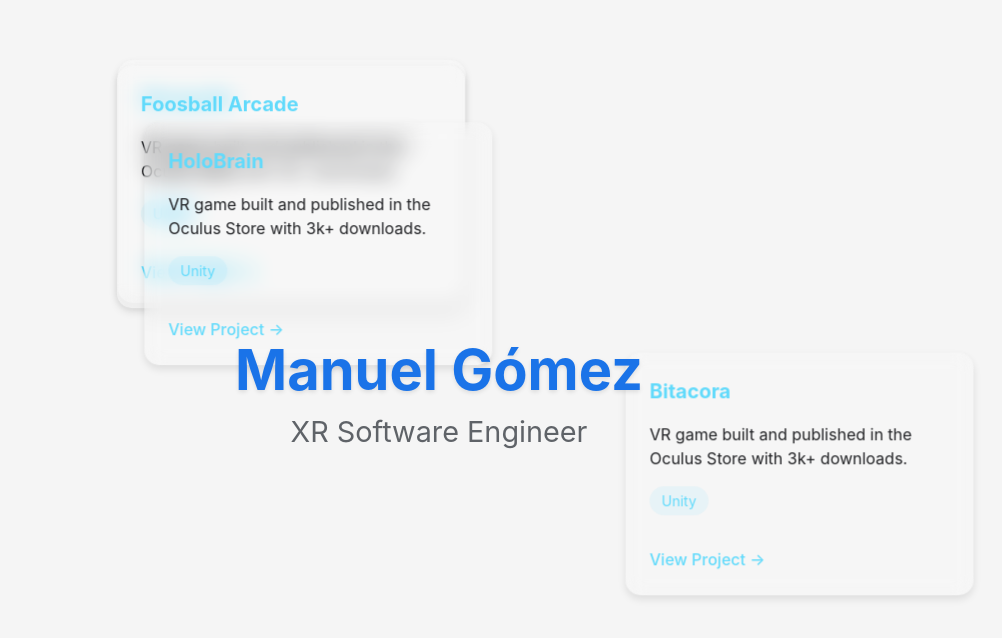
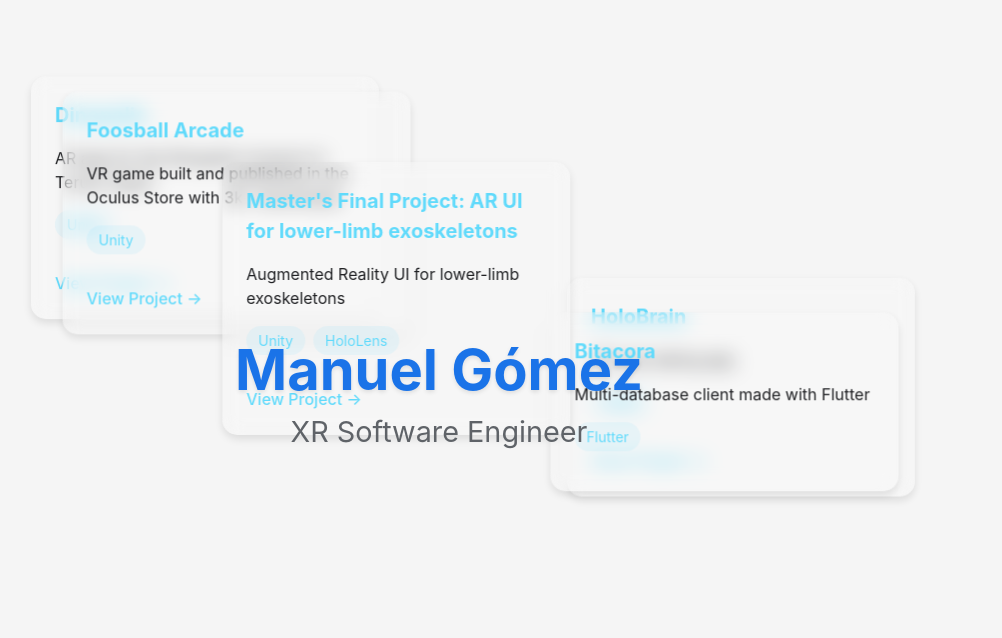
Before and after one commit to manugomez95/manueljgomez.com, a React (Vite) app: page / in a window 1280 px wide. Shown: the top 638 px of the page, without its empty margins (201-1203 px from the left). Built offline with nearby package versions, Linux system fonts and the light colour scheme.

Commit message:
Add info

```diff
--- a/src/data/cvData.js
+++ b/src/data/cvData.js
@@ -16,7 +16,7 @@
       relatedProject: "Dinopolis"
     },
     {
-      title: "Published research paper on VR interaction patterns",
+      title: "Published a paper: Augmented Reality Feedback for Exoskeleton-Assisted Walking. A Feasibility Study.",
       relatedProject: "Dinopolis"
     }
   ],
@@ -76,19 +76,24 @@
       title: "Foosball Arcade",
       description: "VR game built and published in the Oculus Store with 3k+ downloads.",
       technologies: ["Unity"],
-      link: "https://play.google.com/store/apps/details?id=com.Dinopolis.Dinopolis&hl=es&pli=1",
+      link: "https://www.youtube.com/watch?v=blJ9CK8DEdM",
     },
     {
       title: "HoloBrain",
-      description: "VR game built and published in the Oculus Store with 3k+ downloads.",
+      description: "VR note taking app.",
       technologies: ["Unity"],
-      link: "https://play.google.com/store/apps/details?id=com.Dinopolis.Dinopolis&hl=es&pli=1",
+      link: "https://www.youtube.com/shorts/6wJSK002Hik",
     },
     {
       title: "Bitacora",
-      description: "VR game built and published in the Oculus Store with 3k+ downloads.",
-      technologies: ["Unity"],
-      link: "https://play.google.com/store/apps/details?id=com.Dinopolis.Dinopolis&hl=es&pli=1",
+      description: "Multi-database client made with Flutter",
+      technologies: ["Flutter"],
+    },
+    {
+      title: "Master's Final Project: AR UI for lower-limb exoskeletons",
+      description: "Augmented Reality UI for lower-limb exoskeletons",
+      technologies: ["Unity", "HoloLens"],
+      link: "https://www.youtube.com/watch?v=jh0wdRqqqEQ",
     }
   ]
 };
```
